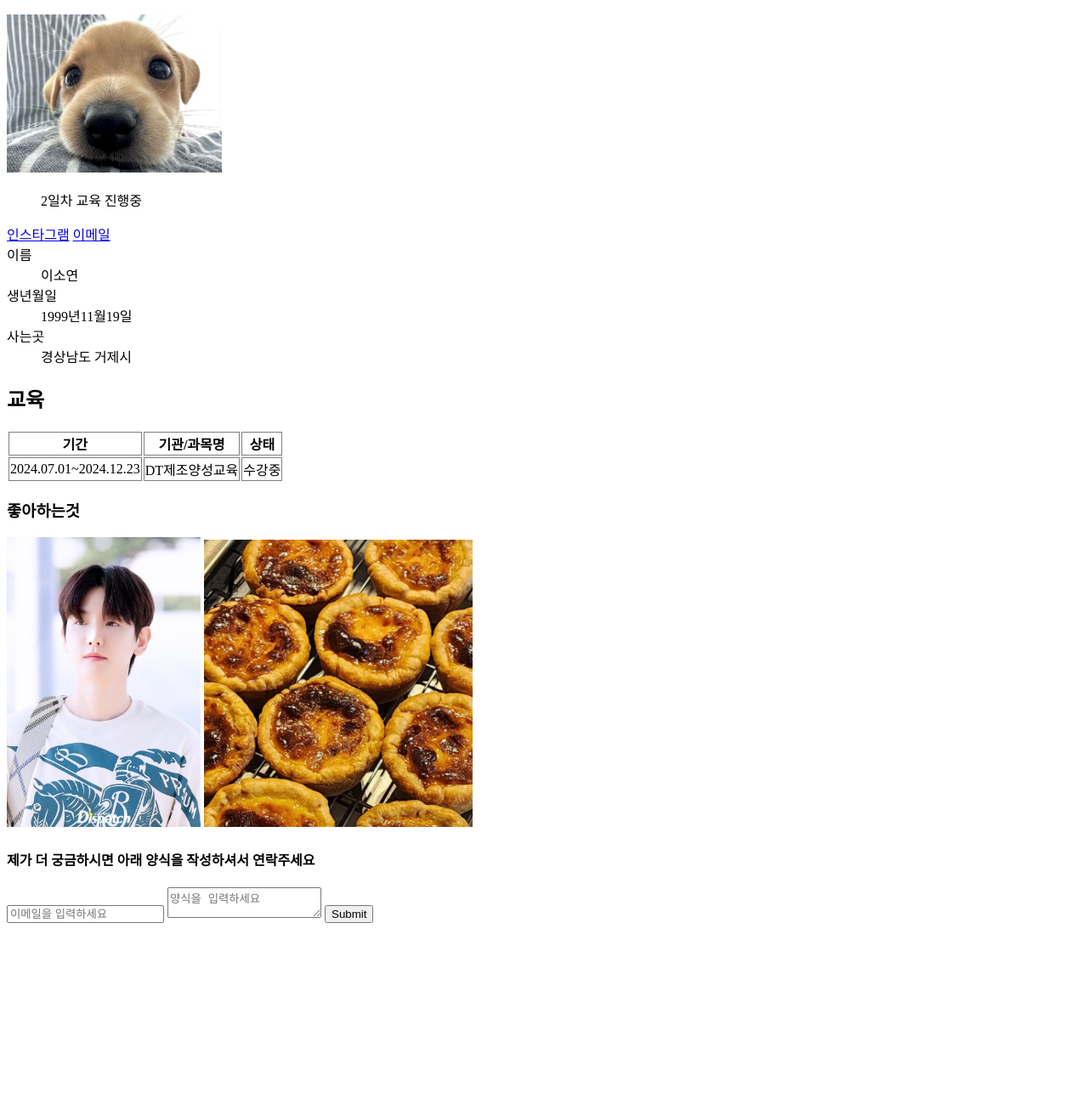
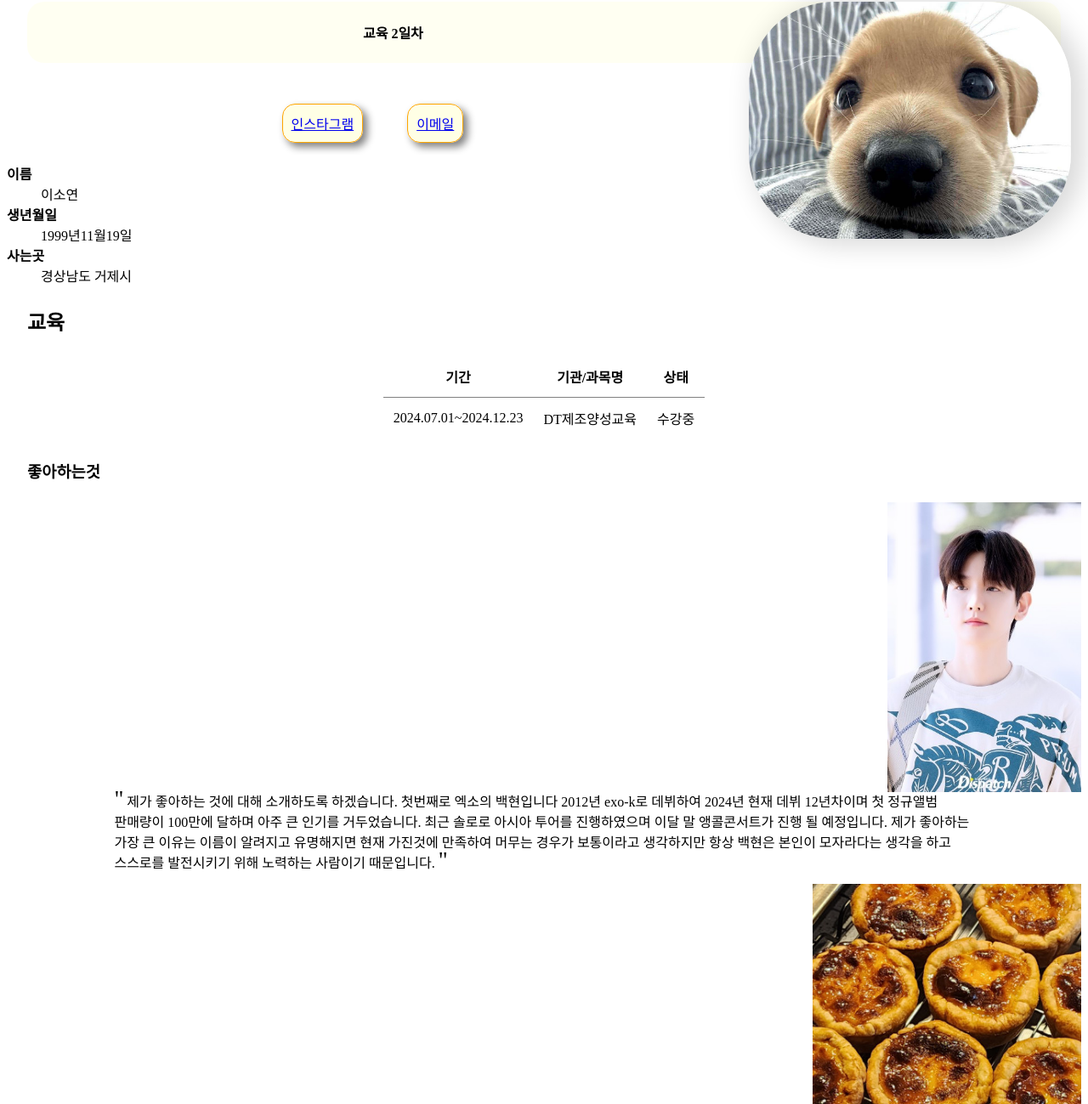
Before and after one commit to leesoyeon19/samsung_dt, a plain HTML site: page index.html in a window 1280 px wide. Shown: the part 72-1371 px from the top of the page at 85% size. Before the commit the page ends 1166 px from the top, so only its background shows below. Drawn offline with Linux system fonts and the light colour scheme.

Commit message:
Updated index.html with new content

```diff
--- a/index.html
+++ b/index.html
@@ -1,19 +1,140 @@
 <!DOCTYPE html>
 <html>
+
 <head>
 	<title>이소연의 사이트에 오신 것을 환영합니다</title>
 	<style>
-			table * {border: 1px solid gray;}
+		/* * {
+			padding: 0px;
+			margin: 0px;
+			border: 1px solid gray;
+		}
+
+		* {
+			background-color: rgba(255, 255, 0, 0.03);
+			border: 1px solid rgba(0, 0, 0, 0.05);
+		} */
+
+		 *{
+			font-family : "맑은고딕"
+		 }
+
+		html,body {
+			background-color: unset;
+		}
+
+		.puppy {
+			width: 30%;
+			border-radius: 100px;
+			margin : 0px 12px 24px 12px;
+			box-shadow: 10px 3px 30px 5px rgba(0,0,0,0.15);
+		}
+		h1 {
+			text-align: center;
+			margin: 18px;
+			font-size:22px;
+		}
+
+		.center {
+			text-align: center;
+		}
+
+		blockquote {
+			margin: 24px;
+			padding: 24px;
+			text-align: center;
+			border-radius: 20px;
+			background-color: rgba(255,255,0,0.05)
+		}
+
+		a {
+			margin : 24px 24px 24px 24px;
+			padding : 10px;
+			border-radius : 15px;
+			width : 20px 100%;
+			border : 1px solid orange;
+			background-color : rgba(255,255,0,0.1);
+			box-shadow: 5px 5px 10px 0.1px gray;
+			display : inline-block;
+
+		}
+
+		dt {
+			width: 30%;
+			display: inline-block;
+			text-align : left;
+			font-weight : bold;
+
+		}
+
+		dd {
+			display : inline-block;
+			width : 60%;
+			text-align : left;
+		}
+		table {
+			border-collapse: collapse;
+			margin : auto;
+		}
+		td {
+			padding : 12px;
+		}
+
+		th{
+			padding : 12px;
+			border-bottom : 1px solid gray;
+		}
+
+		p{
+			width: 80%;
+			margin: 12px auto;
+			line-height : 1.5;
+			word-break : keep-all;
+			clear: right;
+		}
+
+		p::after, p::before {
+			display : inline-block;
+			content : "\"";
+			font-size : 20pt;
+			line-height: 1px;
+			font-family: serif;
+		}
+
+		img {
+			display: block;
+			float:right;
+			margin: auto;
+		}
+
+		h2,h3{
+			margin :24px;
+		}
+		input,textarea {
+			display: block;
+			width : 100%;
+			margin-bottom : 6px;
+			min-height: 32px;
+		}
+		form {
+			max-width : 60%;
+			margin : auto;
+		}
+
+
 	</style>
-
 </head>
 
 <body>
 	<h1>DT 제조 혁신 양성과정 교육생 이소연</h1>
-		<img src="./puppy.jpeg" alt="프로필 사진" width="20%">
-		<blockquote>2일차 교육 진행중</blockquote>
+	<div class="center">
+		<img class="puppy" src="./puppy.jpeg" alt="프로필 사진">
+	<!--가운데 정렬을 위해 div 태그 넣었음-->
+	<blockquote class="emphasize"><b>교육 2일차</b></blockquote>
 	<a href="http://instagram.com/noeyoseel_">인스타그램</a>
 	<a href="lsld3531@naver.com">이메일</a>
+	</div>
+
 	<dt>이름</dt>
 	<dd>이소연</dd>
 	<dt>생년월일</dt>
@@ -40,8 +161,12 @@
 	</table>
 
 	<h3> 좋아하는것 </h3>
+	<div class="favorite">
 	<img src="./baekhyun.jpg" alt="백현" width="18%">
+	<p> 제가 좋아하는 것에 대해 소개하도록 하겠습니다. 첫번째로 엑소의 백현입니다 2012년 exo-k로 데뷔하여 2024년 현재 데뷔 12년차이며 첫 정규앨범 판매량이 100만에 달하며 아주 큰 인기를 거두었습니다. 최근 솔로로 아시아 투어를 진행하였으며 이달 말 앵콜콘서트가 진행 될 예정입니다. 제가 좋아하는 가장 큰 이유는 이름이 알려지고 유명해지면 현재 가진것에 만족하여 머무는 경우가 보통이라고 생각하지만 항상 백현은 본인이 모자라다는 생각을 하고 스스로를 발전시키기 위해 노력하는 사람이기 때문입니다.  </p>
 	<img src="./egg.jpg" alt="에그타르트" width="25%">
+	<p> 두번째로는 에그타르트입니다. 처음 에그타르트가 맛있다고 생각하게 된건 고등학교 시절이었습니다. 친구들과 하교 후 함께 간 kfc에서 갓 나온 따끈따끈한 에그타르트를 먹은 이후 저는 에그타르트와 사랑에 빠질 수 밖에 없는 운명이 되었습니다. </p>
+	</div>
 
 	<h4>제가 더 궁금하시면 아래 양식을 작성하셔서 연락주세요</h4>
 	<form>
@@ -50,4 +175,5 @@
 		<input type="submit">
 	</form>
 </body>
+
 </html>
```
Also changed, not shown: 1차 작업 파일/index.html (added, +53 -0 lines), 1차 작업 파일/baekhyun.jpg (added), 1차 작업 파일/egg.jpg (added), 1차 작업 파일/index.html (완성ver).html (renamed from index.html (완성ver).html), 1차 작업 파일/puppy.jpeg (added), 1차 작업 파일/sample.html (added). Lines whose indentation alone changed are shown as unchanged.
